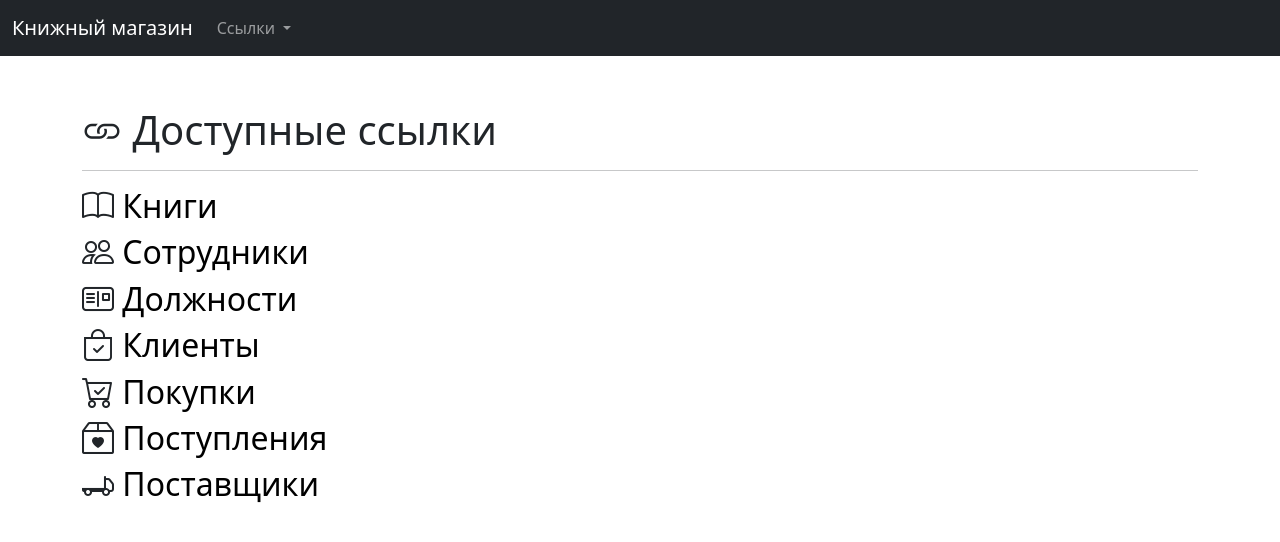
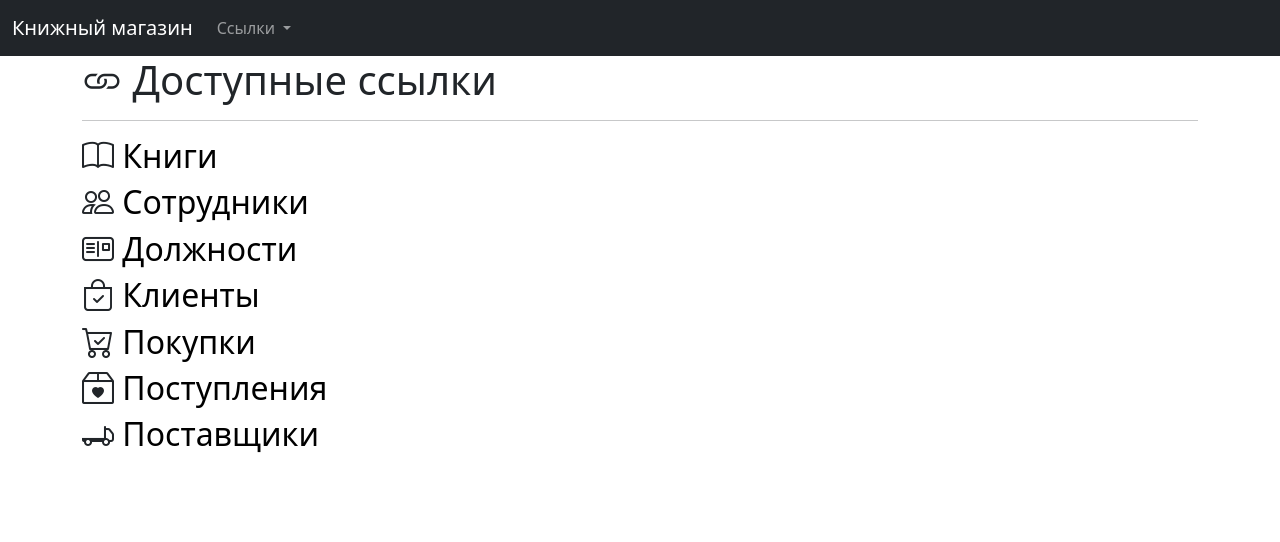
Before and after one commit to EgoSetov/bookstore, a website: page public/index.html in a window 1280 px wide. Drawn offline with nearby package versions, Linux system fonts and the light colour scheme.

Commit message:
remove link style.css

```diff
--- a/public/index.html
+++ b/public/index.html
@@ -5,7 +5,6 @@
 	<meta charset="UTF-8">
 	<meta http-equiv="X-UA-Compatible" content="IE=edge">
 	<meta name="viewport" content="width=device-width, initial-scale=1.0">
-	<link rel="stylesheet" href="./style.css">
 	<link href="https://cdn.jsdelivr.net/npm/bootstrap@5.1.3/dist/css/bootstrap.min.css" rel="stylesheet"
 		integrity="sha384-1BmE4kWBq78iYhFldvKuhfTAU6auU8tT94WrHftjDbrCEXSU1oBoqyl2QvZ6jIW3" crossorigin="anonymous">
 	<link rel="stylesheet" href="https://cdn.jsdelivr.net/npm/bootstrap-icons@1.8.1/font/bootstrap-icons.css">
```
Also changed, not shown: public/books.html (+0 -1 lines), public/customers.html (+0 -1 lines), public/employees.html (+0 -1 lines), public/positions.html (+0 -1 lines), public/purchases.html (+0 -1 lines), public/receipts.html (+0 -1 lines), public/suppliers.html (+0 -1 lines).
